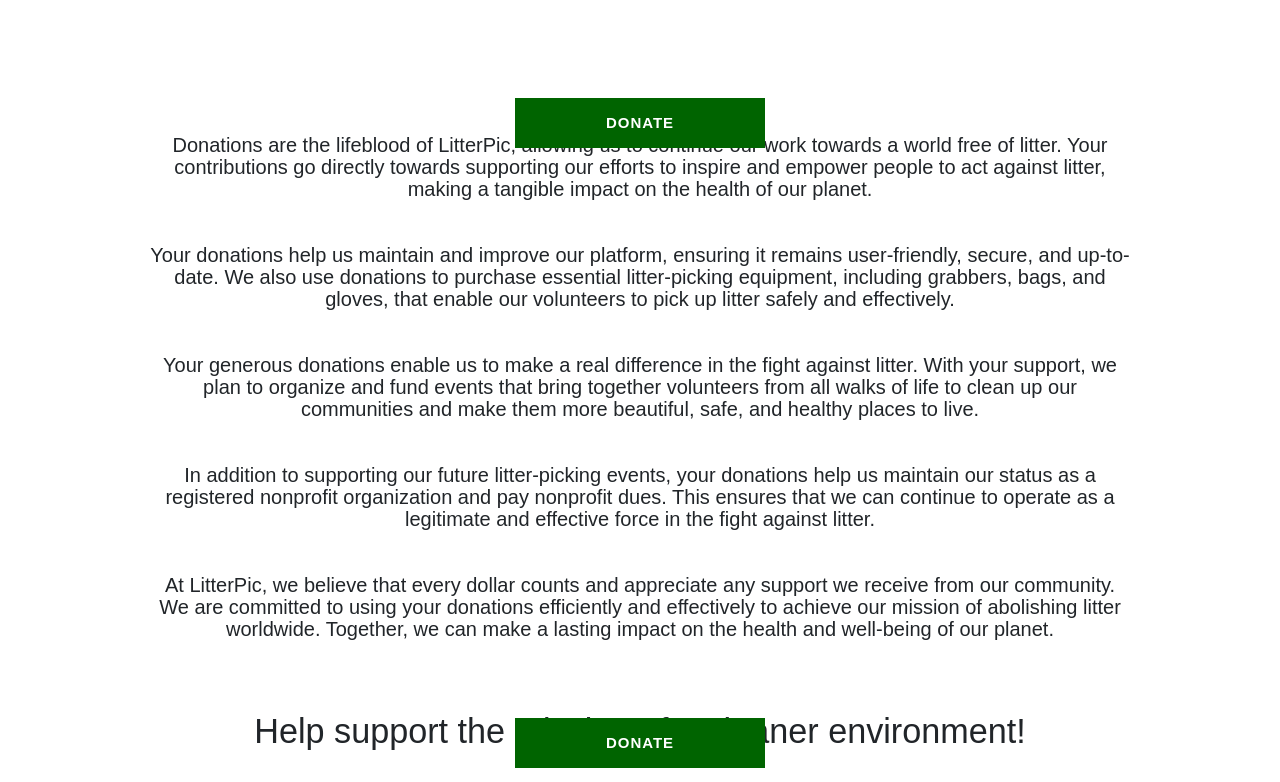
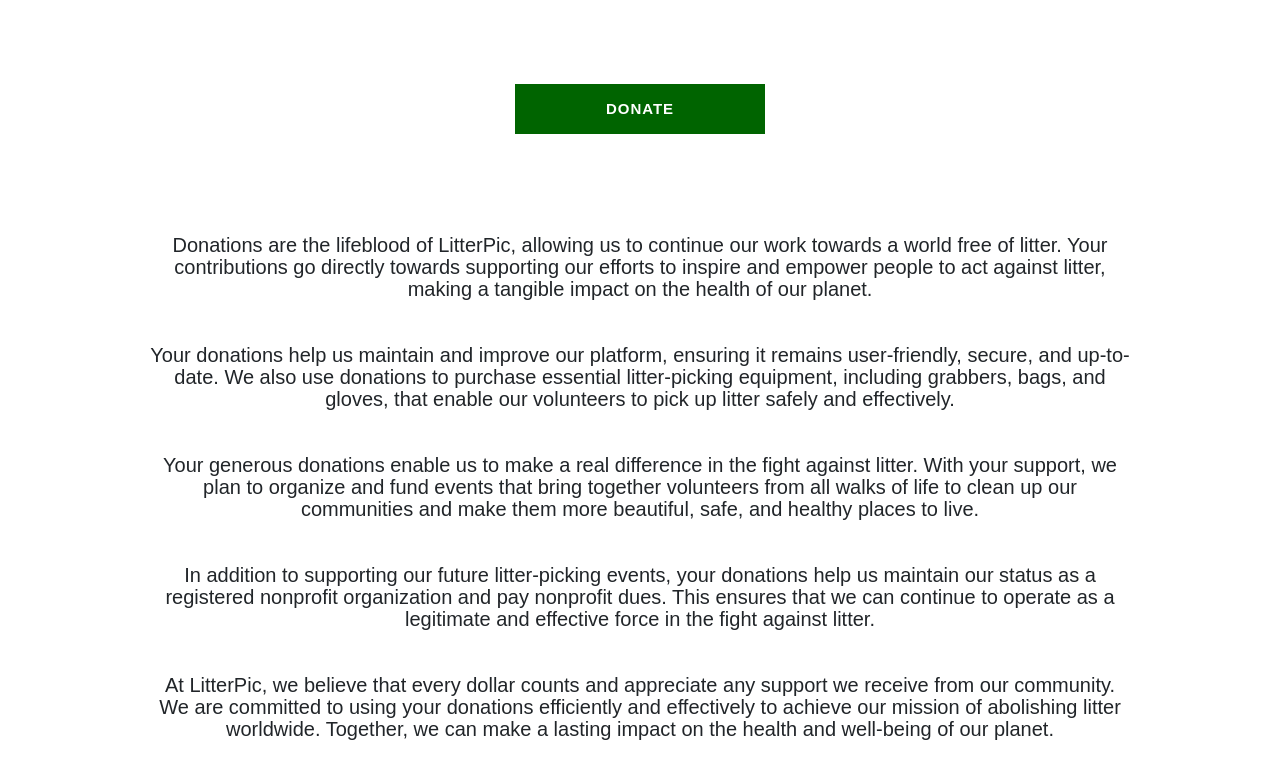
Before and after one commit to LitterPic/litterpic_web, a website: page donateNew.html in a window 1280 px wide. Shown: the part 377-1159 px from the top of the page. Drawn offline with nearby package versions, Linux system fonts and the light colour scheme.

Commit message:
fixed donate buttons

```diff
--- a/donateNew.html
+++ b/donateNew.html
@@ -100,15 +100,11 @@
         <a class="a-link" href="https://donorbox.org/litterpic-first-campaign"
           >Donate</a
         >
-        <div class="icon">
-          <svg xmlns="http://www.w3.org/2000/svg" viewBox="0 0 268.832 268.832">
-            <path
-              d="M265.17 125.577l-80-80c-4.88-4.88-12.796-4.88-17.677 0-4.882 4.882-4.882 12.796 0 17.678l58.66 58.66H12.5c-6.903 0-12.5 5.598-12.5 12.5 0 6.903 5.597 12.5 12.5 12.5h213.654l-58.66 58.662c-4.88 4.882-4.88 12.796 0 17.678 2.44 2.44 5.64 3.66 8.84 3.66s6.398-1.22 8.84-3.66l79.997-80c4.883-4.882 4.883-12.796 0-17.678z"
-            />
-          </svg>
-        </div>
       </div>
     </div>
+
+    <br />
+    <br />
 
     <h4 id="closing-statement">
       Help support the mission of a cleaner environment!
--- a/styles.css
+++ b/styles.css
@@ -732,23 +732,21 @@
 }
 
 .wrapper {
-  position: absolute;
-  top: 50%;
-  left: 50%;
-  top: 500px;
-  transform: translate(-50%, -50%);
+  position: relative;
+  text-align: center;
+  margin: 0 auto;
+  padding-top: 50px;
+  width: fit-content; /* adjust this to your desired width */
+}
+
+.link_wrapper {
+  display: inline-block;
 }
 
 .wrapper-2 {
-  position: absolute;
-  top: 50%;
-  left: 50%;
-  top: 1120px;
-  transform: translate(-50%, -50%);
-}
-
-.link_wrapper {
   position: relative;
+  display: flex;
+  justify-content: center;
 }
 
 .a-link {
```
